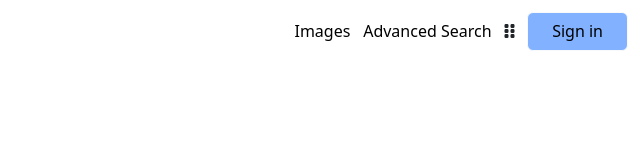
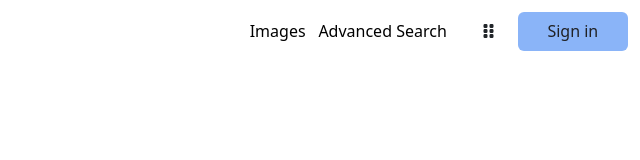
Before and after one commit to HarrietKerubo/EDX_PROJECT0, a website: page search.html in a window 1280 px wide. Shown: the whole page, without its empty margins (640-1280 px from the left). Drawn offline with nearby package versions, Linux system fonts and the light colour scheme.

Commit message:
grid icon with hover circle plus signin made link

```diff
--- a/scss/_custom.scss
+++ b/scss/_custom.scss
@@ -1,7 +1,7 @@
 
 
 
-$primary:#82b1ff;
+$primary:#8ab4f8;
 
 
 @import"../node_modules/bootstrap/scss/bootstrap.scss";
--- a/scss/style.scss
+++ b/scss/style.scss
@@ -18,16 +18,54 @@
         text-decoration: underline;
     }
 
-    i{
-        padding-right: 0.8rem;
+
+
+     .btn-primary{
+        background-color: $primary !important;
+        border: 1px solid transparent !important;
+        color: #202124 !important;
+        box-shadow: none !important;
+        padding: 0.4rem 1.8rem 0.4rem 1.8rem !important;
+
+    }
+    .no-underline:hover{
+        text-decoration: none;
+      }
+
+    .dot-container{
+        position:relative;
+        display:inline-block;
+
     }
 
-    .btn{
-        background-color: $primary;
-        padding: 0.4rem 1.5rem 0.4rem 1.5rem;
+    .circle{
+        height: 40px;
+        width: 40px;
+        background-color: #bbb;
+        border-radius: 50%;
+        display: none;
+        position: absolute;
+        top: 50%;
+        left: 50%;
+        transform: translate(-50%, -50%);
+    }
+    .dot-container:hover .circle {
+        display: inline-block;
+
+      }
+
+
+      i{
+        padding-left:1.5rem ;
+        padding-right:1.5rem ;
+        position: relative;
+        z-index: 2;
+
+        }
+
+
     }
 
-  }
 
 
 
--- a/search.html
+++ b/search.html
@@ -20,10 +20,16 @@
             <a href="https://www.google.com/advanced_search">
               Advanced Search</a
             >
+   <div class="dot-container">
+ <i class="fa-solid fa-grip-vertical"></i>
+             <span class="circle"></span>
+   </div>
 
-            <i class="fa-solid fa-grip-vertical"></i>
+           <div class="button">
+            <a class="btn btn-primary no-underline" href="https://accounts.google.com/ServiceLogin?hl=en&passive=true&continue=https://www.google.com/&ec=GAZAmgQ">Sign in</a>
+           </div>
 
-            <button type="button" class="btn btn-primary btn-light">Sign in</button>
+
           </div>
         </div>
       </div>
```
Also changed, not shown: assets/css/style.css, 1 other file.
